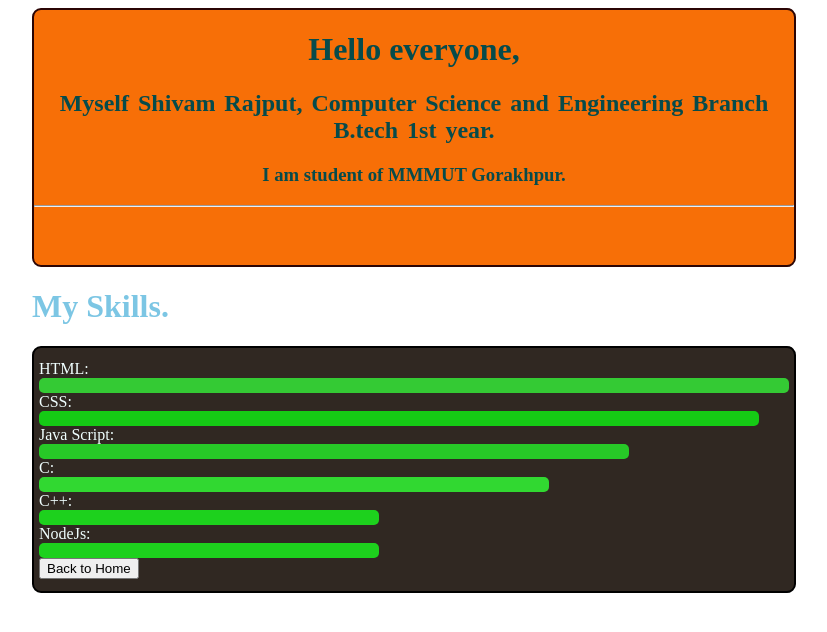
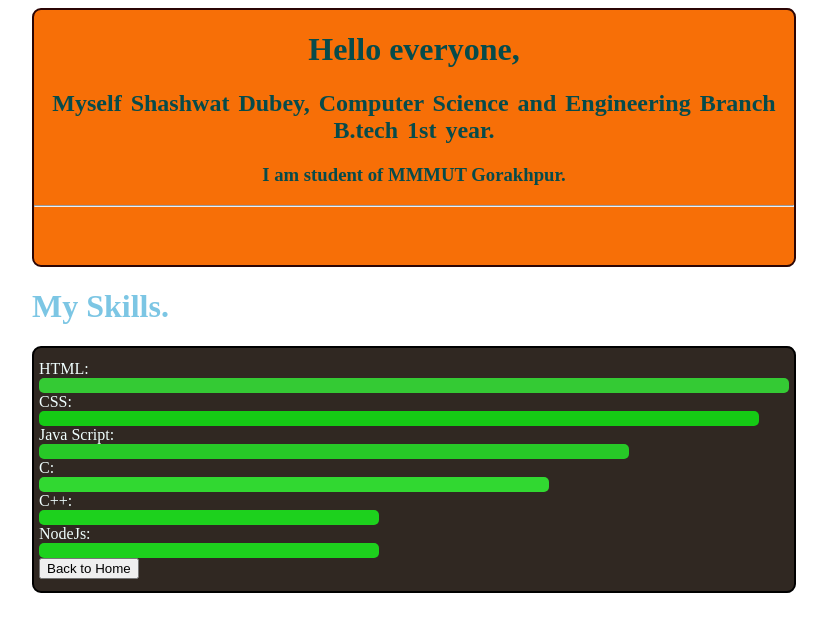
Before and after one commit to shiv9528/shashwat, a plain HTML site: page skil.html in a window 1280 px wide. Shown: the whole page, without its empty margins (226-1053 px from the left). Drawn offline with Linux system fonts and the light colour scheme.

Commit message:
Update skil.html

```diff
--- a/skil.html
+++ b/skil.html
@@ -10,7 +10,7 @@
 <body>
     <div class="a">
     <h1>Hello everyone,</h1>
-    <h2>Myself <span> Shivam Rajput,</span> Computer Science and Engineering Branch B.tech 1st year.</h2>
+    <h2>Myself <span> Shashwat Dubey,</span> Computer Science and Engineering Branch B.tech 1st year.</h2>
     <h3>I am student of MMMUT Gorakhpur.</h3>
     <hr>
 </div>
```
